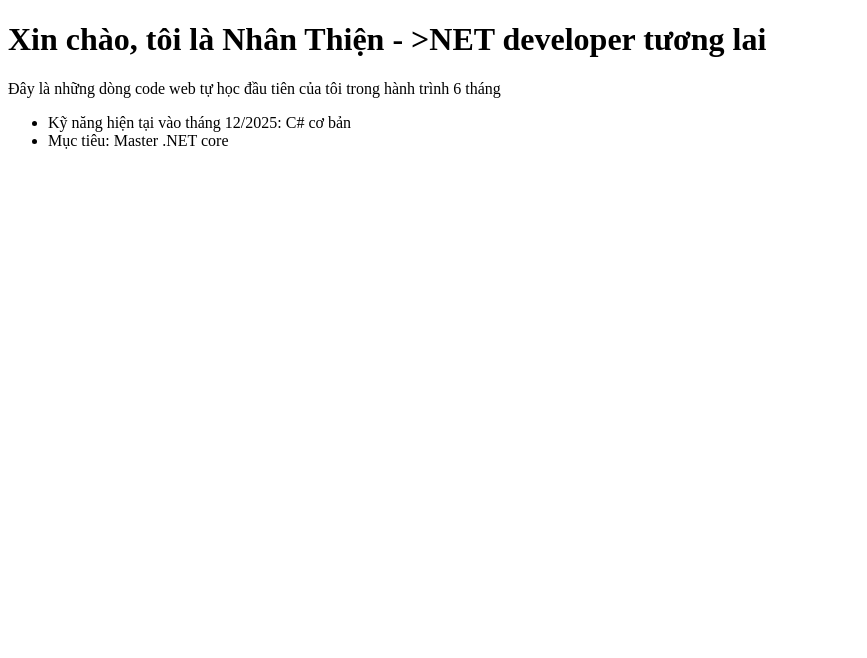
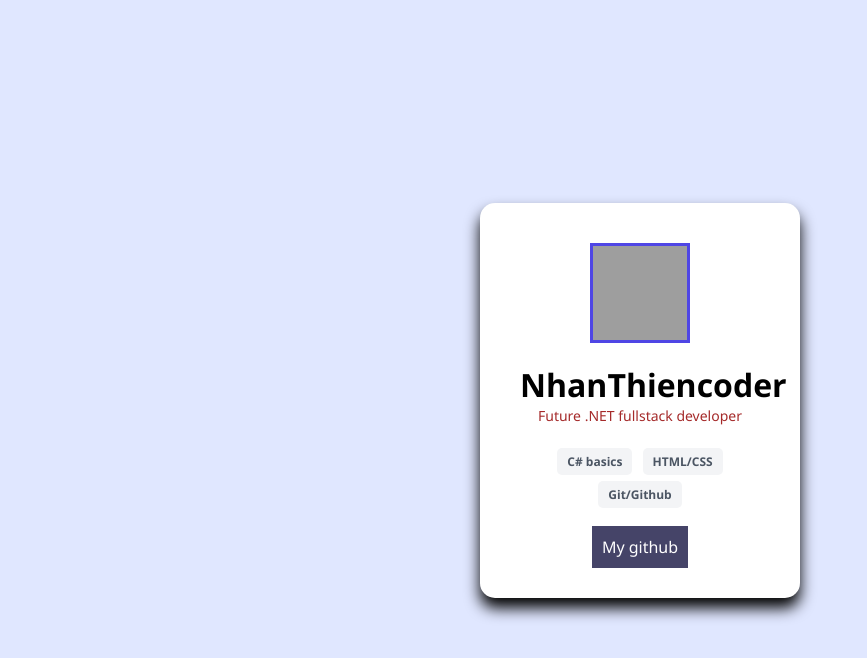
Before and after one commit to NhanThiencoder/roadmap-2026, a plain HTML site: page index.html in a window 1280 px wide. Shown: the whole page, without its empty margins (0-867 px from the left). Drawn offline with Linux system fonts and the light colour scheme; grey boxes are pictures that could not be loaded.

Commit message:
Style profile with CSS

```diff
--- a/index.html
+++ b/index.html
@@ -3,14 +3,27 @@
 <head>
     <meta charset="UTF-8">
     <meta name="viewport" content="width=device-width, initial-scale=1.0">
-    <title>Document</title>
+    <title>Profile cua NhanThien</title>
+    <link rel="stylesheet" href="style.css">
 </head>
 <body>
-    <h1>Xin chào, tôi là Nhân Thiện - >NET developer tương lai</h1>
-    <p>Đây là những dòng code web tự học đầu tiên của tôi trong hành trình 6 tháng</p>
-    <ul>
-        <li>Kỹ năng hiện tại vào tháng 12/2025: C# cơ bản</li>
-        <li>Mục tiêu: Master .NET core</li>
-    </ul>
+    <div class="container">
+        <div class="card">
+            <img src="https://avatars.githubusercontent.com/u/9919?s=200&v=4" alt="Avatar" class="avatar">
+
+            <h1>
+                NhanThiencoder
+            </h1>
+            <p class="job-title">Future .NET fullstack developer</p>
+
+            <ul class="skills">
+                <li>C# basics</li>
+                <li>HTML/CSS</li>
+                <li>Git/Github</li>
+            </ul>
+            <a href="https://github.com/NhanThiencoder" target="_blank" class="btn">My github</a>
+        </div>
+
+    </div>
 </body>
 </html>
--- /dev/null
+++ b/style.css
@@ -0,0 +1,58 @@
+*{
+    margin: 0;
+    padding: 0;
+    box-sizing:   border-box;
+    font-family: 'Segoe UI', Tahoma, Geneva, Verdana, sans-serif;
+}
+body {
+    background-color: #e0e7ff;   /*nền màu*/
+    height: 100vh;                 /*chiều cao bằng 100% màn hình*/
+    display: flex;                  /*Bật chế độ flex*/
+    justify-content: center;        /*Căn giữa ngang*/
+    align-items: center;            /*Căn giữa dọc*/
+}
+.card {
+    background-color: white;
+    padding: 40px;                  /* khoảng đêm bên trong */
+    border-radius: 15px;            /* bo tròn góc*/
+    box-shadow: 0 10px 15px rgba(0,0,0,1); /*đổ bóng mờ*/
+    text-align: center;
+    width: 320px
+}
+.avatar {
+    width: 100px;
+    height: 100px;
+    border-radius: 50;
+    object-fit: cover;
+    margin-bottom: 15px;
+    border: 3px solid #4f46e5;
+}
+.job-title {
+    color: brown;
+    margin-bottom: 20px;
+    font-size: 14px;
+}
+.skills {
+    list-style: none;
+    margin-bottom: 25px;
+}
+.skills li {
+    display: inline-block; /*các kĩ năng nằm ngang nhau nếu ngắn */
+    background-color:#f3f4f6 ;
+    padding: 5px 10px;
+    border-radius: 5px;
+    margin: 3px;
+    font-size: 12px;
+    font-weight: bold;
+    color: #4b5563;
+}
+
+.btn {
+    text-decoration: none; /* bỏ gạch chân */
+    background-color: #454468;
+    color: white;
+    padding: 10px
+}
+.btn:hover {
+    background-color: rgb(255, 104, 16);
+}
```
